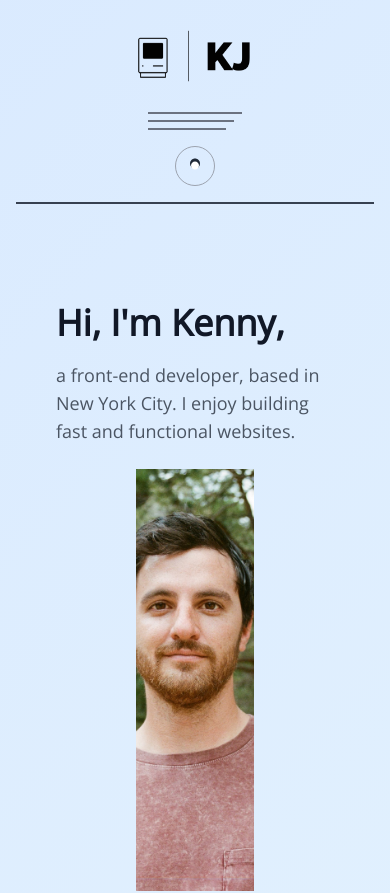
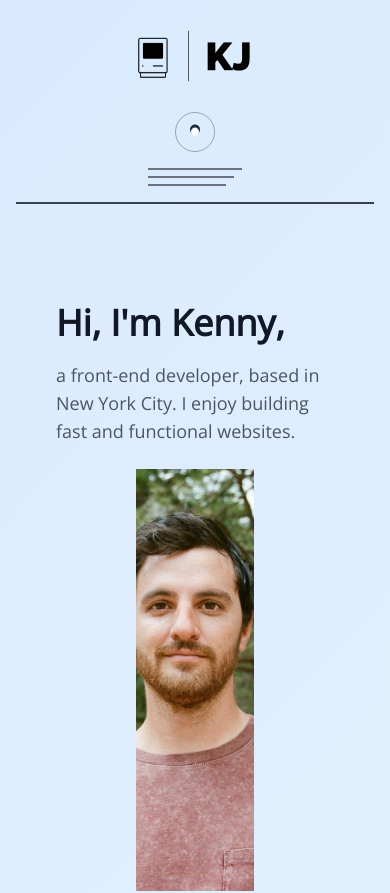
Before and after one commit to papercircuit/simple-portfolio, a React (Create React App) app: page / in a window 390 px wide. Shown: the top 893 px of the page. Built offline with nearby package versions, Linux system fonts and the light colour scheme; no server answers.

Commit message:
Dark mode responsive

```diff
--- a/src/components/Nav.js
+++ b/src/components/Nav.js
@@ -39,7 +39,9 @@ const Nav = ({ darkMode, toggleDarkMode }) => {
             Contact
           </a>
         </div>
-
+        <div className=" flex justify-center pb-4 md:block">
+          <DarkModeToggle darkMode={darkMode} toggleDarkMode={toggleDarkMode} />
+        </div>
         <div className="w-full flex justify-center md:hidden">
           <button className="focus:outline-none" onClick={toggleMobileMenu}>
             <span className="block w-[24vw] h-0.5 bg-gray-500 dark:bg-gray-300"></span>
@@ -71,7 +73,7 @@ const Nav = ({ darkMode, toggleDarkMode }) => {
           </a>
         </div>
       )}
-      <div className=" flex justify-center pb-4">
+      <div className=" flex justify-center pb-4 hidden">
         <DarkModeToggle darkMode={darkMode} toggleDarkMode={toggleDarkMode} />
       </div>
     </div>
```
